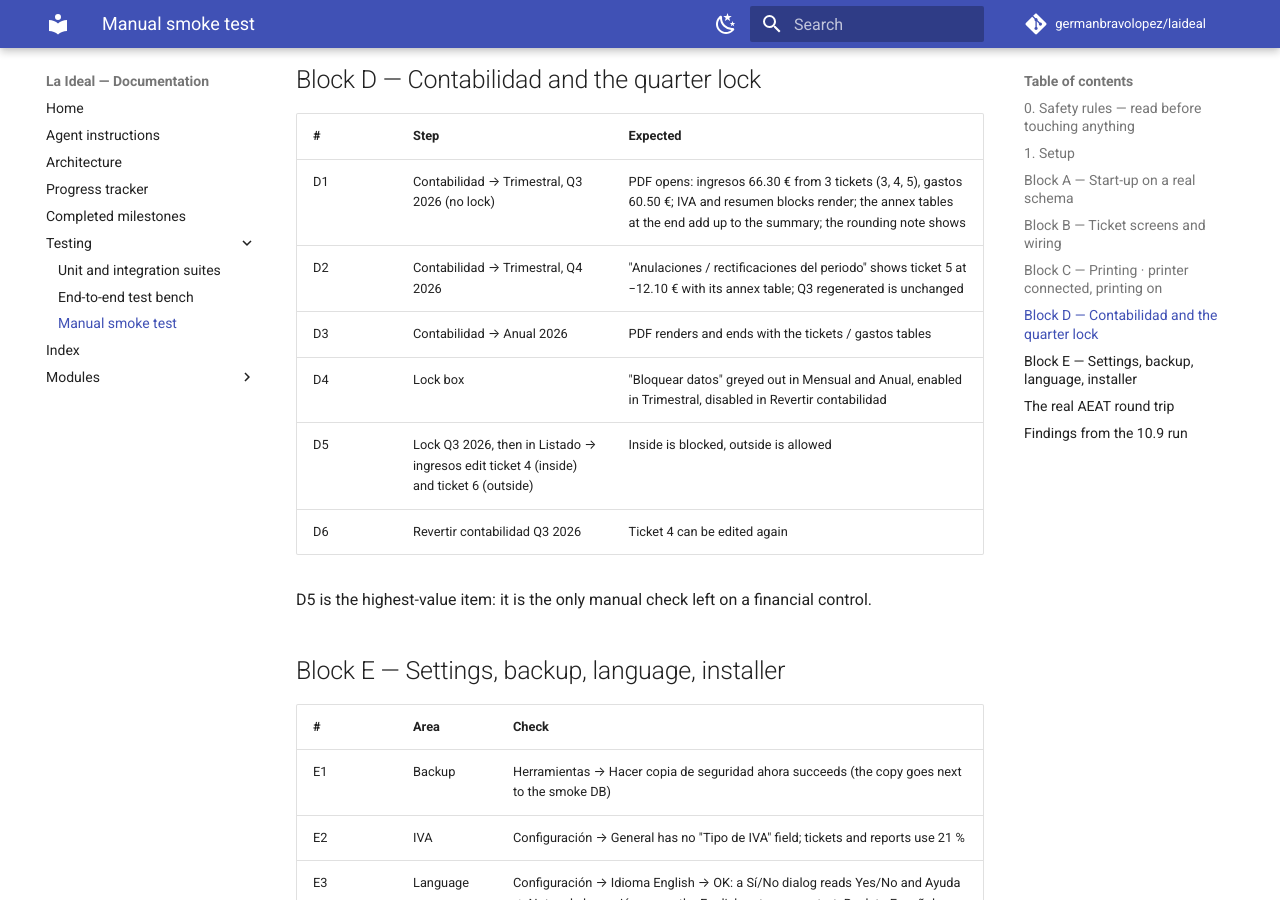
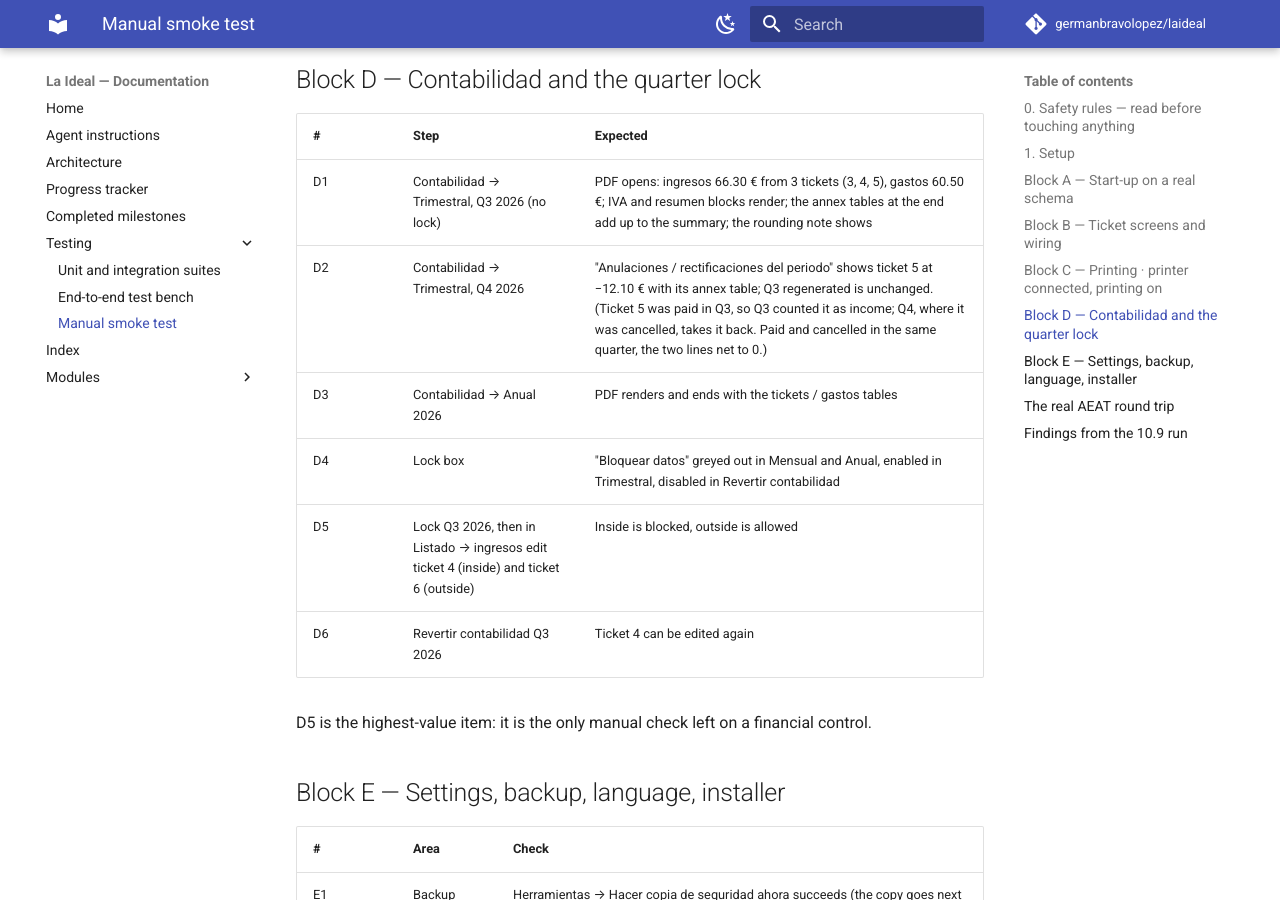
Before and after one commit to germanbravolopez/laideal, an MkDocs documentation site: the page built from docs/testing/smoke_test.md, in a window 1280 px wide and 900 px high, scrolled down 4223 px. Built offline with MkDocs 1.6.1 and Material for MkDocs 9.7.7, drawn with Linux system fonts in a browser that asks for light colours; comment, search, counter and statistics services are not loaded.

Commit message:
Smoke test D2: explain why the cancelled ticket shows as a negative line in Q4

```diff
--- a/docs/testing/smoke_test.md
+++ b/docs/testing/smoke_test.md
@@ -140,7 +140,7 @@ The QR itself is checked by `test_e2e_app` (when it is requested) and `test_tick
 | # | Step | Expected |
 |---|------|----------|
 | D1 | Contabilidad → Trimestral, Q3 2026 (no lock) | PDF opens: ingresos 66.30 € from 3 tickets (3, 4, 5), gastos 60.50 €; IVA and resumen blocks render; the annex tables at the end add up to the summary; the rounding note shows |
-| D2 | Contabilidad → Trimestral, Q4 2026 | "Anulaciones / rectificaciones del periodo" shows ticket 5 at −12.10 € with its annex table; Q3 regenerated is unchanged |
+| D2 | Contabilidad → Trimestral, Q4 2026 | "Anulaciones / rectificaciones del periodo" shows ticket 5 at −12.10 € with its annex table; Q3 regenerated is unchanged. (Ticket 5 was paid in Q3, so Q3 counted it as income; Q4, where it was cancelled, takes it back. Paid and cancelled in the same quarter, the two lines net to 0.) |
 | D3 | Contabilidad → Anual 2026 | PDF renders and ends with the tickets / gastos tables |
 | D4 | Lock box | "Bloquear datos" greyed out in Mensual and Anual, enabled in Trimestral, disabled in Revertir contabilidad |
 | D5 | Lock Q3 2026, then in Listado → ingresos edit ticket 4 (inside) and ticket 6 (outside) | Inside is blocked, outside is allowed |
```
